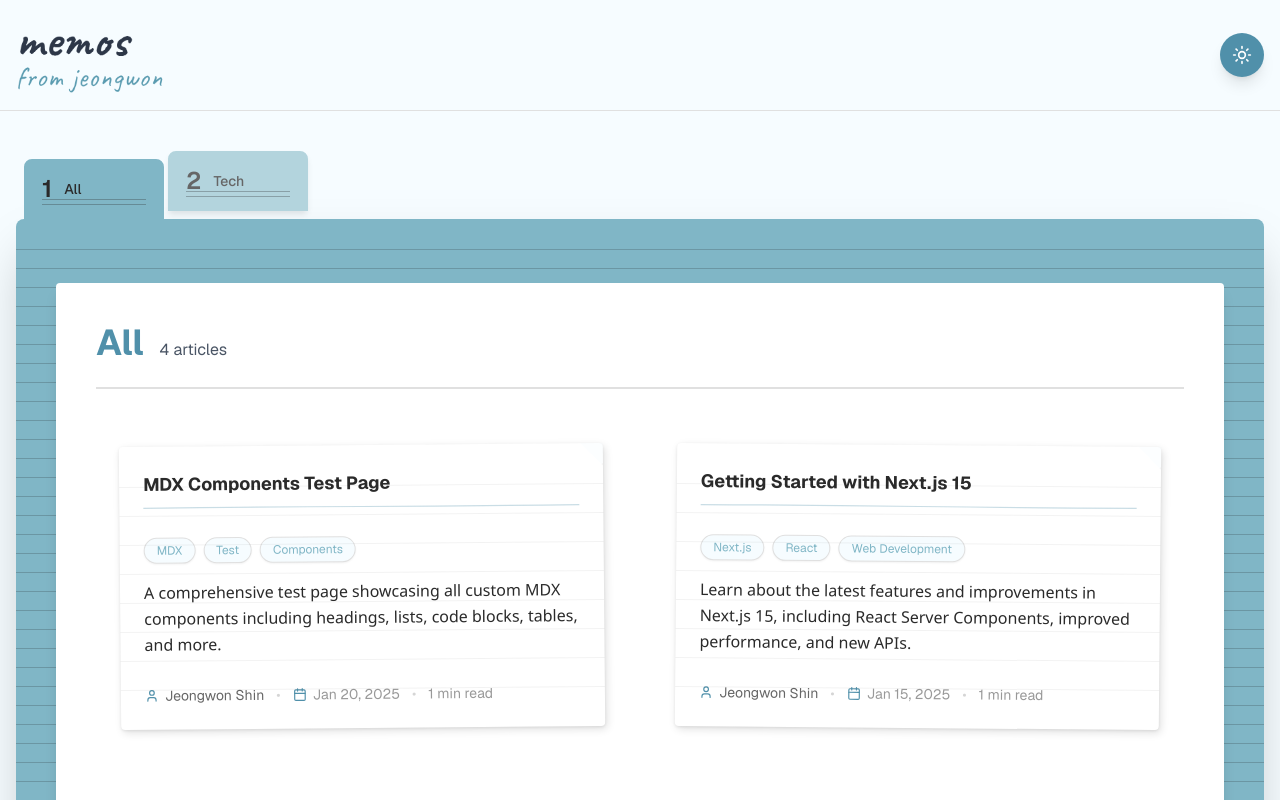
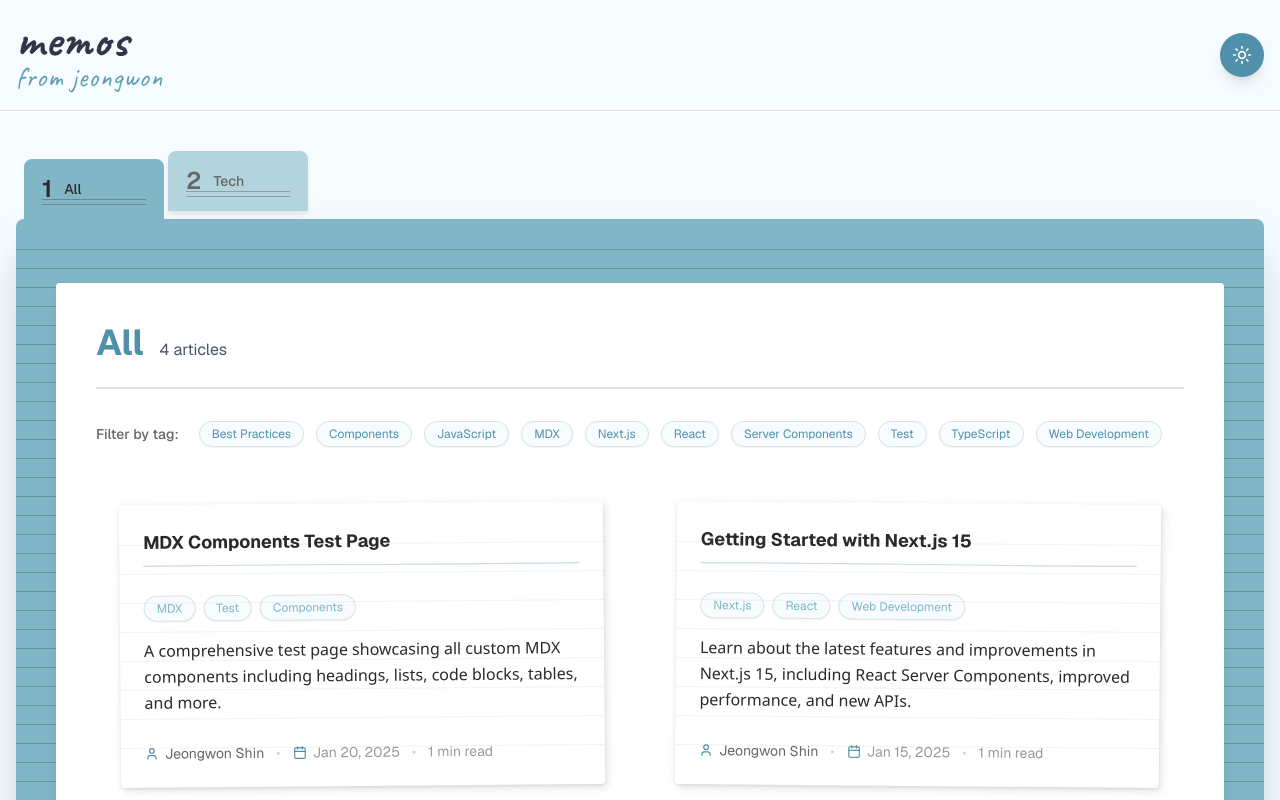
Before and after one commit to newgardener/newgardener.com, a Next.js app: page / in a window 1280 px wide. Shown: the top 800 px of the page. Built offline with nearby package versions, Linux system fonts and the light colour scheme.

Commit message:
feat: implement chip filter

```diff
--- /dev/null
+++ b/components/FilterChip.tsx
@@ -0,0 +1,36 @@
+interface FilterChipProps {
+  label: string;
+  isSelected: boolean;
+  onClick: () => void;
+}
+
+export function FilterChip({ label, isSelected, onClick }: FilterChipProps) {
+  return (
+    <button
+      onClick={onClick}
+      className={`cursor-pointer transition-all duration-200 ${
+        isSelected ? 'scale-110' : 'hover:scale-105'
+      }`}
+      type="button"
+    >
+      <span
+        className="inline-block px-3 py-1 rounded-full text-xs transition-all"
+        style={{
+          backgroundColor: isSelected
+            ? 'var(--folder-turquoise-dark)'
+            : 'var(--folder-bg-light)',
+          color: isSelected ? 'var(--folder-white)' : 'var(--folder-turquoise-dark)',
+          border: isSelected
+            ? '1px solid var(--folder-turquoise-dark)'
+            : '1px solid var(--folder-border-light)',
+          boxShadow: isSelected
+            ? '0 2px 4px rgba(0, 0, 0, 0.15)'
+            : '0 1px 2px rgba(0, 0, 0, 0.05)',
+          fontWeight: isSelected ? 600 : 400,
+        }}
+      >
+        {label}
+      </span>
+    </button>
+  );
+}
--- a/components/FolderBlogLayout.tsx
+++ b/components/FolderBlogLayout.tsx
@@ -2,6 +2,7 @@
 
 import { useState } from 'react';
 import { BlogCard } from '@/components/BlogCard';
+import { FilterChip } from '@/components/FilterChip';
 import { FountainPenDivider } from '@/components/FountainPenDivider';
 import { Pagination } from '@/components/Pagination';
 import type { PostMetadata } from '@/lib/getPostMetadata';
@@ -25,10 +26,20 @@ export function FolderBlogLayout({ posts }: FolderBlogLayoutProps) {
   ];
 
   const [selectedCategory, setSelectedCategory] = useState('All');
+  const [selectedTag, setSelectedTag] = useState<string | null>(null);
   const [currentPage, setCurrentPage] = useState(1);
 
-  const filteredPosts =
-    selectedCategory === 'All' ? posts : posts.filter((post) => post.category === selectedCategory);
+  // Filter by category first, then by tag if selected
+  let filteredPosts = selectedCategory === 'All' ? posts : posts.filter((post) => post.category === selectedCategory);
+
+  if (selectedTag) {
+    filteredPosts = filteredPosts.filter((post) => post.tags?.includes(selectedTag));
+  }
+
+  // Get unique tags from current filtered posts (by category)
+  const categoryFilteredPosts = selectedCategory === 'All' ? posts : posts.filter((post) => post.category === selectedCategory);
+  const allTags = categoryFilteredPosts.flatMap((post) => post.tags || []);
+  const uniqueTags = Array.from(new Set(allTags)).sort();
 
   // Calculate pagination
   const totalPages = Math.ceil(filteredPosts.length / POSTS_PER_PAGE);
@@ -39,6 +50,16 @@ export function FolderBlogLayout({ posts }: FolderBlogLayoutProps) {
   // Reset to page 1 when category changes
   const handleCategoryChange = (category: string) => {
     setSelectedCategory(category);
+    setSelectedTag(null); // Reset tag filter when category changes
+    setCurrentPage(1);
+  };
+
+  const handleTagClick = (tag: string) => {
+    if (selectedTag === tag) {
+      setSelectedTag(null); // Deselect if clicking the same tag
+    } else {
+      setSelectedTag(tag);
+    }
     setCurrentPage(1);
   };
 
@@ -65,7 +86,7 @@ export function FolderBlogLayout({ posts }: FolderBlogLayoutProps) {
                   <button
                     key={category.id}
                     onClick={() => handleCategoryChange(category.name)}
-                    className="relative transition-all duration-300"
+                    className="relative cursor-pointer transition-all duration-300"
                     style={{
                       zIndex: zIndex,
                       transform: isSelected ? 'translateY(0)' : 'translateY(-8px)',
@@ -173,6 +194,38 @@ export function FolderBlogLayout({ posts }: FolderBlogLayoutProps) {
                   </div>
                 </div>
 
+                {/* Tag Filter Section */}
+                {uniqueTags.length > 0 && (
+                  <div className="mb-6 sm:mb-8">
+                    <div className="flex flex-wrap items-center gap-2 sm:gap-3">
+                      <span
+                        className="text-sm font-medium mr-2"
+                        style={{ color: 'var(--folder-text-medium)' }}
+                      >
+                        Filter by tag:
+                      </span>
+                      {uniqueTags.map((tag) => (
+                        <FilterChip
+                          key={tag}
+                          label={tag}
+                          isSelected={selectedTag === tag}
+                          onClick={() => handleTagClick(tag)}
+                        />
+                      ))}
+                      {selectedTag && (
+                        <button
+                          onClick={() => setSelectedTag(null)}
+                          className="cursor-pointer text-xs underline transition-colors hover:opacity-70"
+                          style={{ color: 'var(--folder-text-medium)' }}
+                          type="button"
+                        >
+                          Clear filter
+                        </button>
+                      )}
+                    </div>
+                  </div>
+                )}
+
                 {/* Blog Posts Grid */}
                 <div className="grid grid-cols-1 gap-3 sm:gap-4 md:gap-6 md:grid-cols-2">
                   {paginatedPosts.flatMap((post, index) => {
--- a/components/MemoChip.tsx
+++ b/components/MemoChip.tsx
@@ -5,7 +5,7 @@ interface MemoChipProps {
 export function MemoChip({ label }: MemoChipProps) {
   return (
     <span
-      className="inline-block px-3 py-1 rounded-full text-xs transition-all hover:scale-105"
+      className="inline-block px-3 py-1 rounded-full text-xs transition-all"
       style={{
         backgroundColor: 'var(--folder-bg-light)',
         color: 'var(--folder-turquoise-light)',
--- a/components/ThemeToggle.tsx
+++ b/components/ThemeToggle.tsx
@@ -35,7 +35,7 @@ export function ThemeToggle() {
     <button
       type="button"
       onClick={() => setTheme(theme === 'dark' ? 'light' : 'dark')}
-      className="inline-flex items-center justify-center p-3 rounded-full shadow-lg transition-all hover:scale-110 z-50"
+      className="cursor-pointer inline-flex items-center justify-center p-3 rounded-full shadow-lg transition-all hover:scale-110 z-50"
       style={{
         backgroundColor: 'var(--folder-bg-dark)',
         color: 'var(--folder-white)',
```
